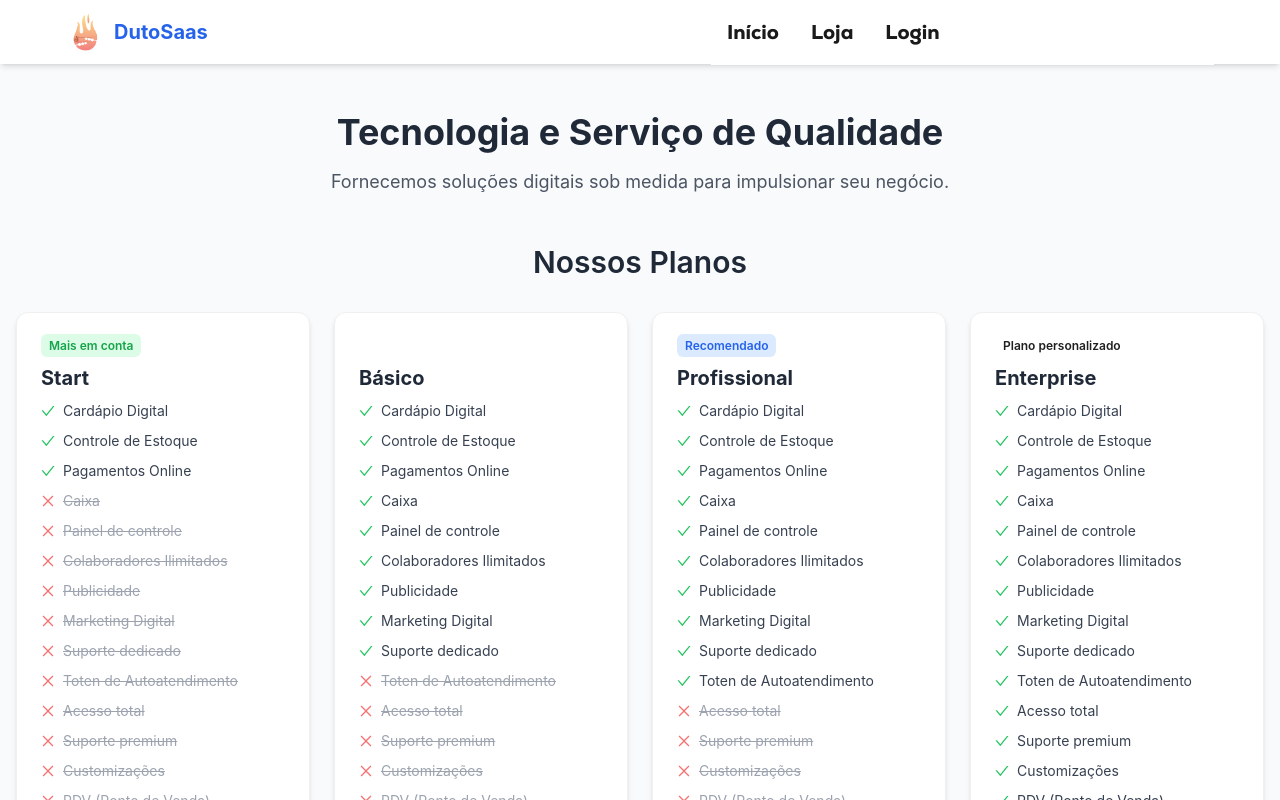
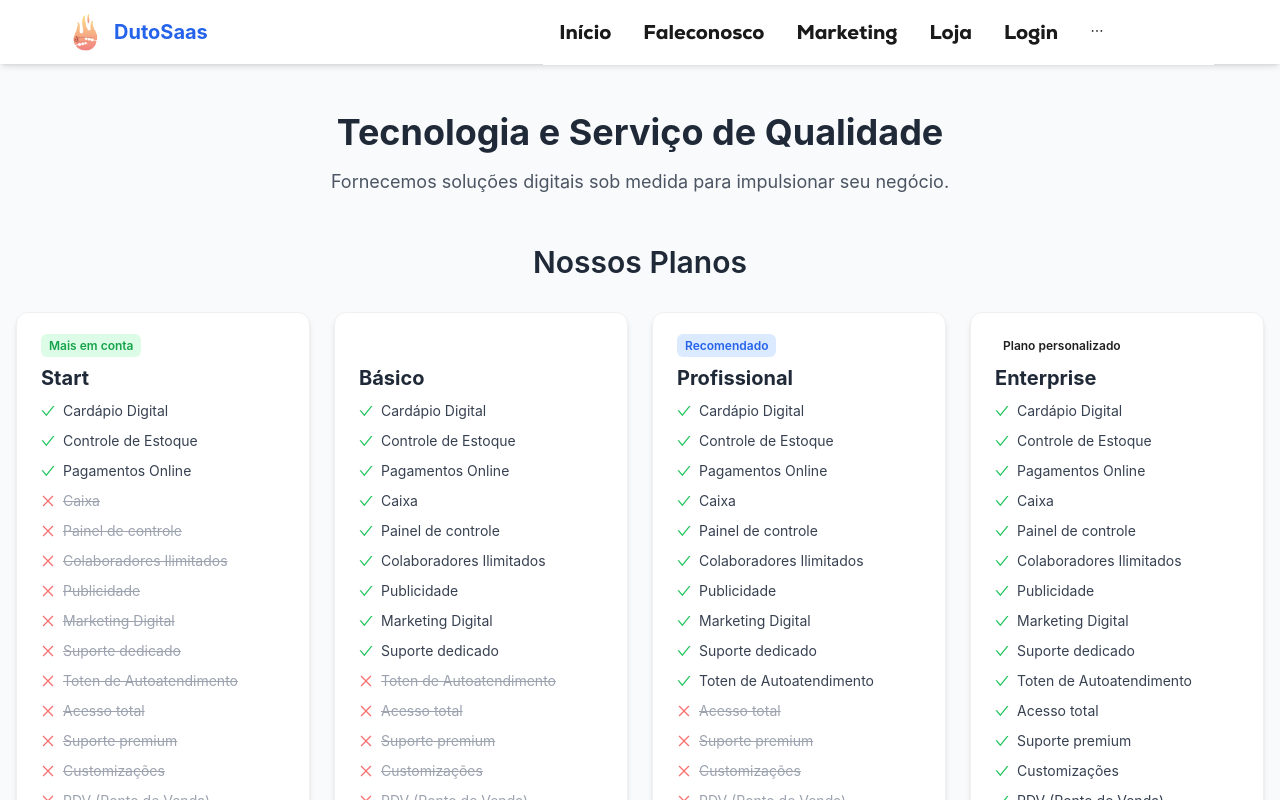
Before and after one commit to davidsongsc/delivery-app, a Next.js app: page / in a window 1280 px wide. Shown: the top 800 px of the page. Built offline with nearby package versions, Linux system fonts and the light colour scheme.

Commit message:
fix menu mobile

```diff
--- a/src/components/header/site/index.tsx
+++ b/src/components/header/site/index.tsx
@@ -20,14 +20,18 @@ const HeaderPage: NextPage = () => {
           </div>
 
 
-          <div className="hidden md:flex flex-1 justify-end">
+          <div className="flex flex-1 justify-end">
             <Menu
               mode="horizontal"
-              className="border-b-0 w-1/2"
+              className="border-b-0 w-2/3"
               items={[
                 { key: 'home', label: <Link href="/">Início</Link> },
-                { key: 'contact', label: <Link href="/loja">Loja</Link> },
-                { key: 'contact', label: <Link href="/login">Login</Link> },
+                { key: 'social', label: <Link href="/">Faleconosco</Link> },
+                { key: 'marketing', label: <Link href="/">Marketing</Link> },
+                { key: 'store', label: <Link href="/loja">Loja</Link> },
+                { key: 'login', label: <Link href="/login">Login</Link> },
+                { key: 'register', label: <Link href="/">Cadastre-se</Link> },
+                { key: 'support', label: <Link href="/">Suporte</Link> },
               ]}
             />
           </div>
--- a/src/templates/webpage/index.tsx
+++ b/src/templates/webpage/index.tsx
@@ -2,9 +2,7 @@ import React from 'react';
 import { NextPage } from 'next';
 import { Layout, Menu, Card, Button, Tooltip } from 'antd';
 import { DollarOutlined, CheckOutlined, CloseOutlined } from '@ant-design/icons';
-import Head from 'next/head';
 import Image from 'next/image';
-import Link from 'next/link';
 
 const { Header, Content, Footer } = Layout;
 
```
